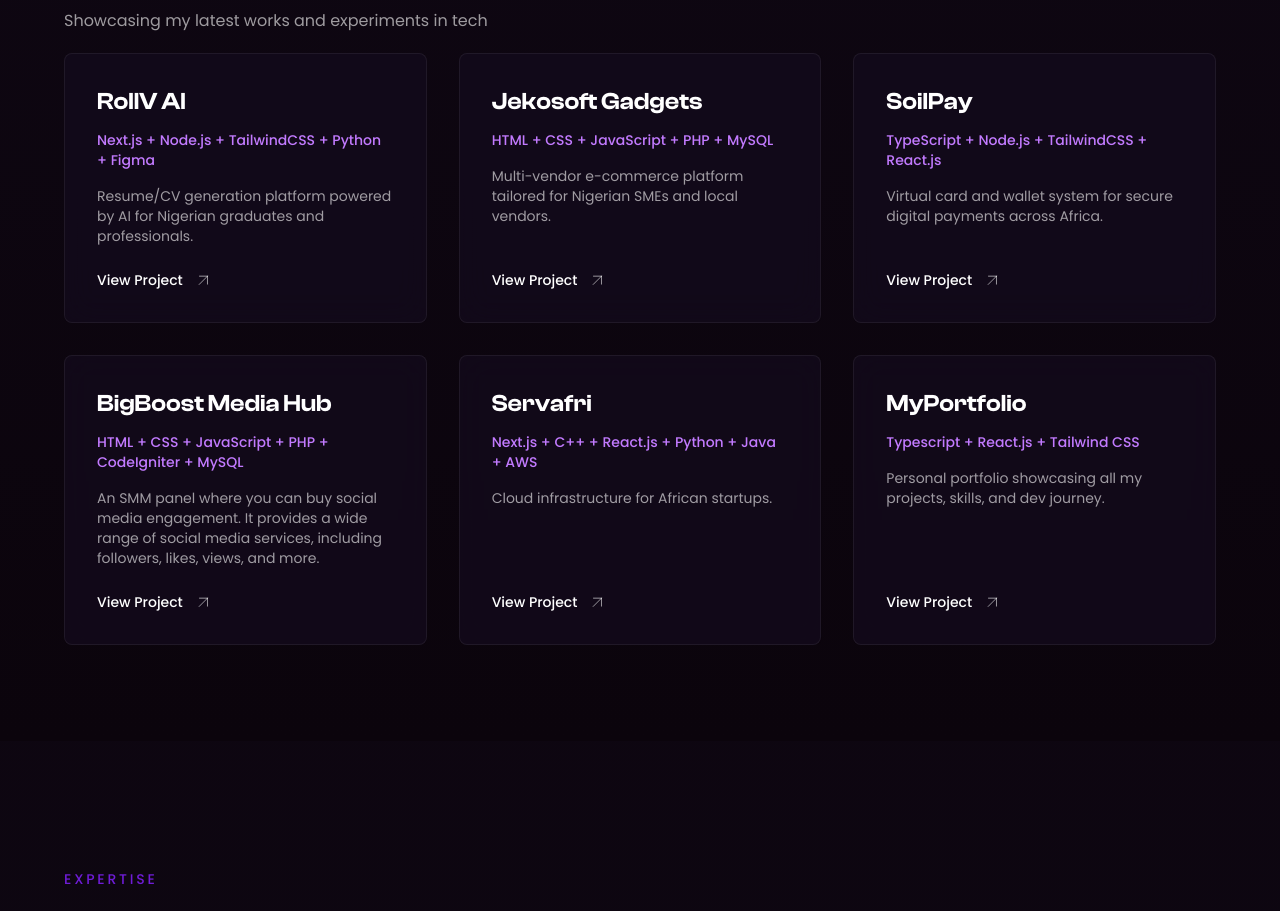
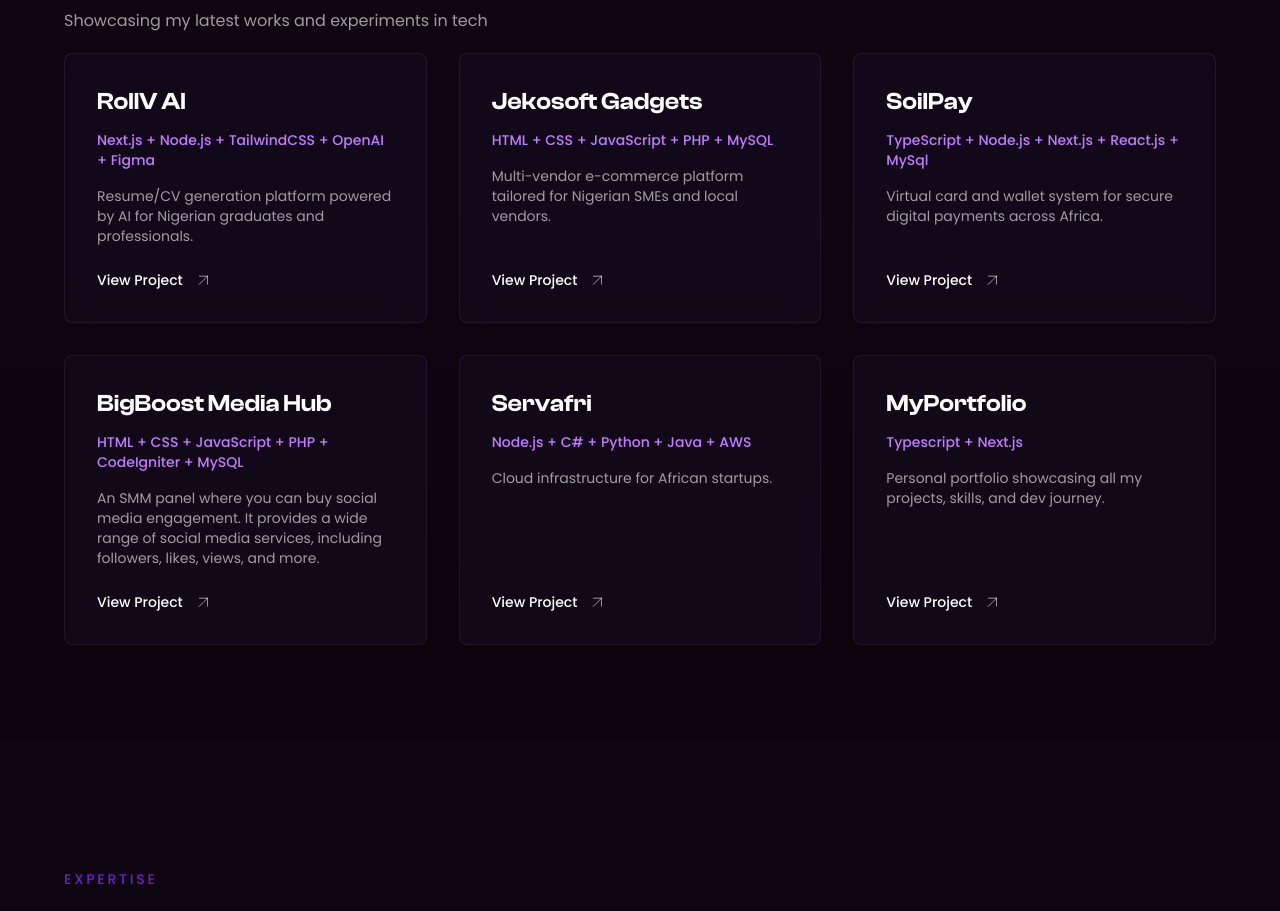
Before and after one commit to vobzzartt/myportfolio, a Next.js app: page / in a window 1280 px wide. Shown: the part 1600-2511 px from the top of the page. Built offline with nearby package versions, Linux system fonts and the light colour scheme.

Commit message:
Update data.ts

```diff
--- a/src/data/data.ts
+++ b/src/data/data.ts
@@ -2,7 +2,7 @@ export const projects = [
   {
     name: "RollV AI",
     desc: "Resume/CV generation platform powered by AI for Nigerian graduates and professionals.",
-    lang: "Next.js + Node.js + TailwindCSS + Python + Figma",
+    lang: "Next.js + Node.js + TailwindCSS + OpenAI + Figma",
     link: "https://rollv.app/",
   },
   {
@@ -14,7 +14,7 @@ export const projects = [
 {
   name: "SoilPay",
   desc: "Virtual card and wallet system for secure digital payments across Africa.",
-  lang: "TypeScript + Node.js + TailwindCSS + React.js",
+  lang: "TypeScript + Node.js + Next.js + React.js + MySql",
   link: "https://soilpay.app/",
 },
 {
@@ -26,13 +26,13 @@ export const projects = [
 {
   name: "Servafri",
   desc: "Cloud infrastructure for African startups.",
-  lang: "Next.js + C++ + React.js + Python + Java + AWS",
+  lang: "Node.js + C# + Python + Java + AWS",
   link: "https://servafri.com/",
 },
 {
   name: "MyPortfolio",
   desc: "Personal portfolio showcasing all my projects, skills, and dev journey.",
-  lang: "Typescript  + React.js + Tailwind CSS ",
+  lang: "Typescript  + Next.js",
   link: "https://victorbodude.name.ng/",
 }
 
```
